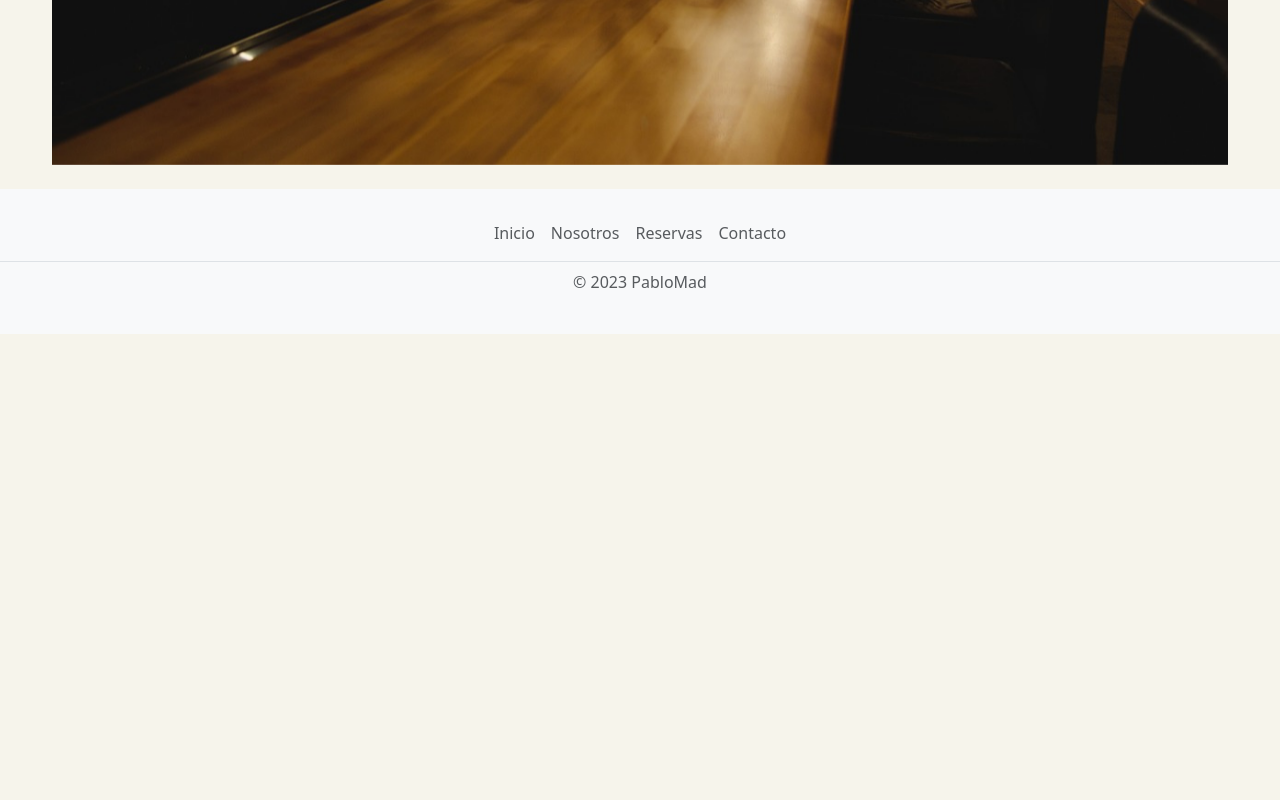
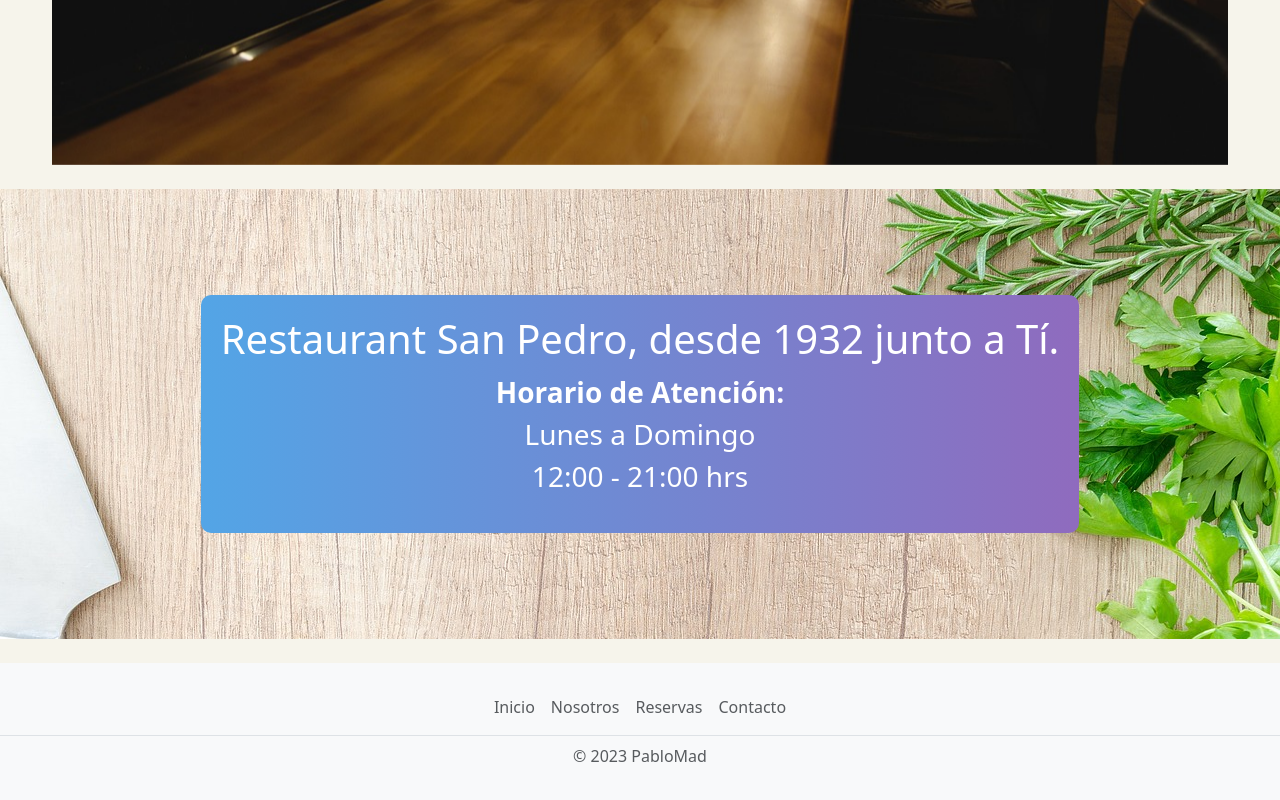
Before and after one commit to PabloMad75/App-Restaurant, a React (Vite) app: page / in a window 1280 px wide. Shown: the part 765-1565 px from the top of the page. Before the commit the page ends 1099 px from the top, so only its background shows below. Built offline with nearby package versions, Linux system fonts and the light colour scheme; the HTML template or start-up script is replaced by a standard one.

Commit message:
pagina principal

```diff
--- /dev/null
+++ b/src/components/Message.jsx
@@ -0,0 +1,19 @@
+import React from 'react'
+import '../css/message.css'
+
+export const Message = () => {
+  return (
+    <>
+    <div className='image-back mt-4 d-flex align-items-center justify-content-center'>
+      <div className='gradient-background '>
+        <h5 className='fs-1 text-center'>Restaurant San Pedro, desde 1932 junto a Tí.</h5>
+        <p className='fs-3 text-center'>
+          <strong >Horario de Atención:</strong><br />
+          Lunes a Domingo<br />
+          12:00 - 21:00 hrs
+        </p>
+      </div>
+    </div>
+    </>
+  )
+}
--- /dev/null
+++ b/src/css/message.css
@@ -0,0 +1,18 @@
+.image-back {
+  margin-top: 4px;
+  background-image: url("/background/mesa.jpg");
+  background-size: cover;
+  background-repeat: no-repeat;
+  background-attachment: fixed;
+  min-height: 450px;
+  color: white; /* Color del texto, en este caso, blanco */
+  padding: 20px; /* Ajusta el padding según tus necesidades */
+  text-align: center; /* Centrar el contenido del artículo */
+}
+
+.gradient-background {
+  /* Estilo para el contenedor del texto con fondo degradado */
+  background-image: linear-gradient(to right, #53a5e6, #8f6bbe);
+  padding: 20px; /* Ajusta el padding según tus necesidades */
+  border-radius: 10px; /* Añadimos bordes redondeados para dar un mejor aspecto */
+}
--- a/src/pages/Home.jsx
+++ b/src/pages/Home.jsx
@@ -1,3 +1,4 @@
+import { Message } from '../components/message';
 import '../css/navbar.css'
 export const Home = () => {
   return (
@@ -42,6 +43,7 @@ export const Home = () => {
           </button>
         </div>
       </div>
+      <Message />
     </main>
   );
 };
```
Also changed, not shown: src/index.css (+0 -7 lines).
